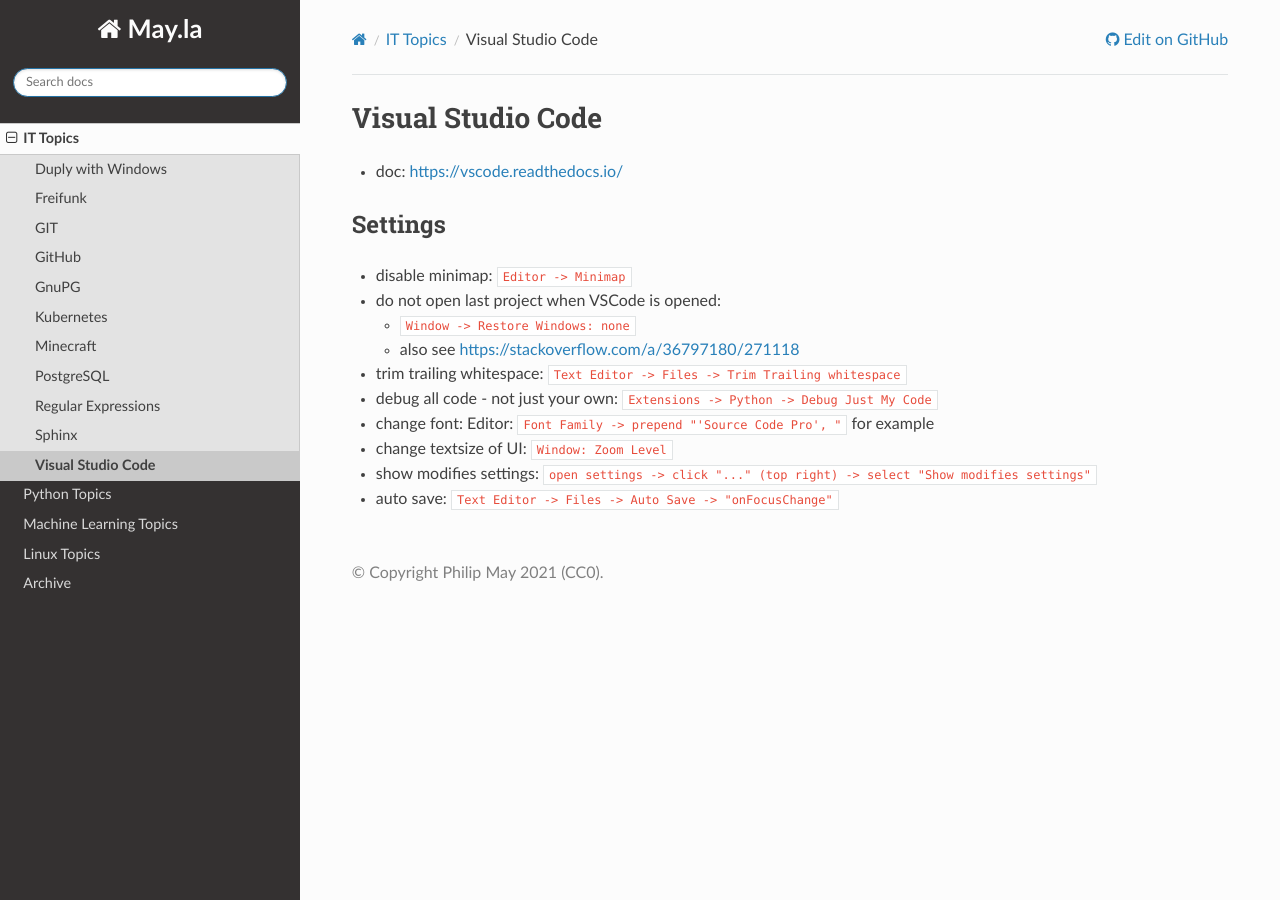
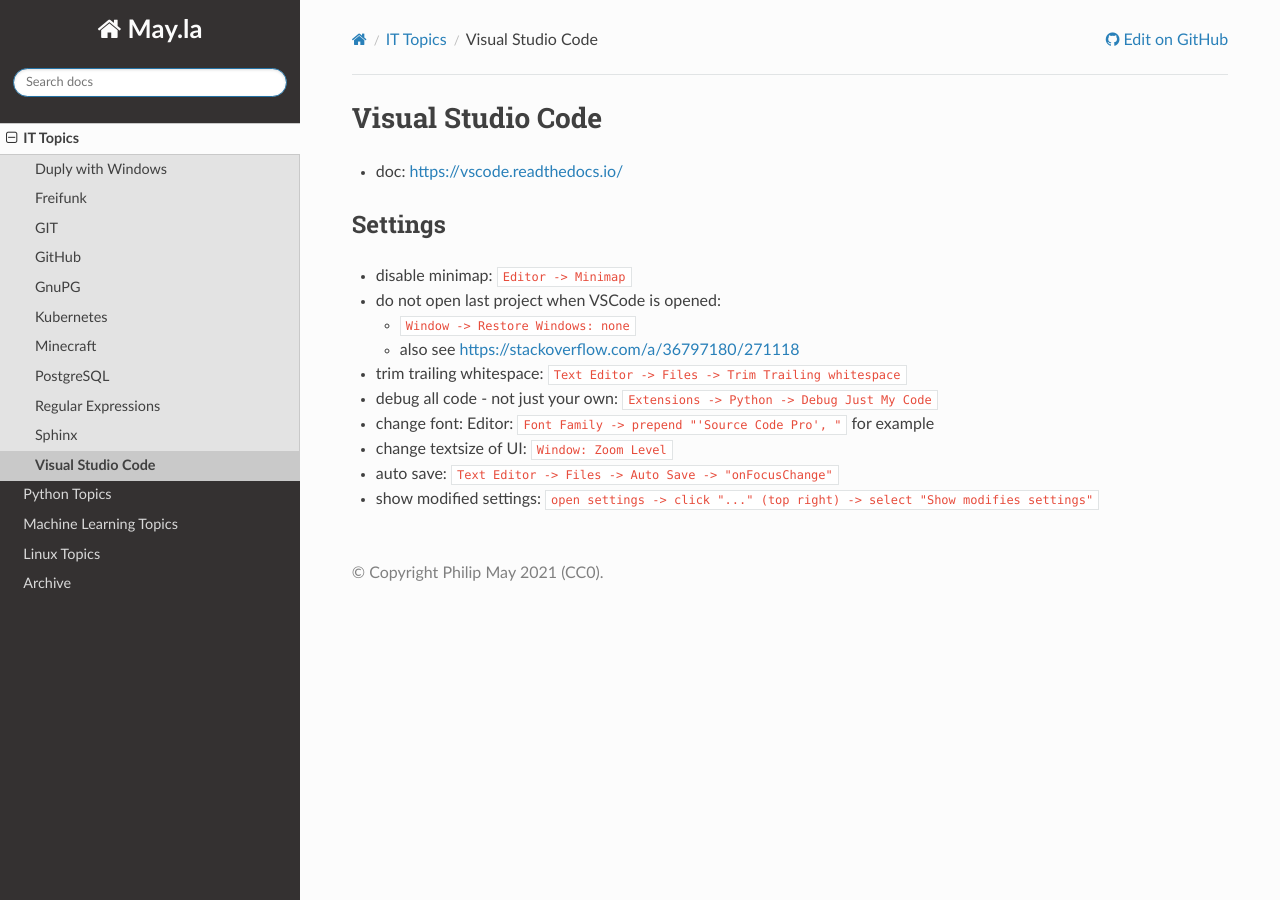
Before and after one commit to PhilipMay/May.la, a Sphinx documentation site: the page built from source/it/vs-code.md, in a window 1280 px wide. Built offline with Sphinx 7.4.7 and the Read the Docs theme 2.0.0, drawn with Linux system fonts in a browser that asks for light colours.

Commit message:
Update vs-code.md

```diff
--- a/source/it/vs-code.md
+++ b/source/it/vs-code.md
@@ -10,5 +10,5 @@
 - debug all code - not just your own: `Extensions -> Python -> Debug Just My Code`
 - change font: Editor: `Font Family -> prepend "'Source Code Pro', "` for example
 - change textsize of UI: `Window: Zoom Level`
-- show modifies settings: `open settings -> click "..." (top right) -> select "Show modifies settings"`
 - auto save: `Text Editor -> Files -> Auto Save -> "onFocusChange"`
+- show modified settings: `open settings -> click "..." (top right) -> select "Show modifies settings"`
```
